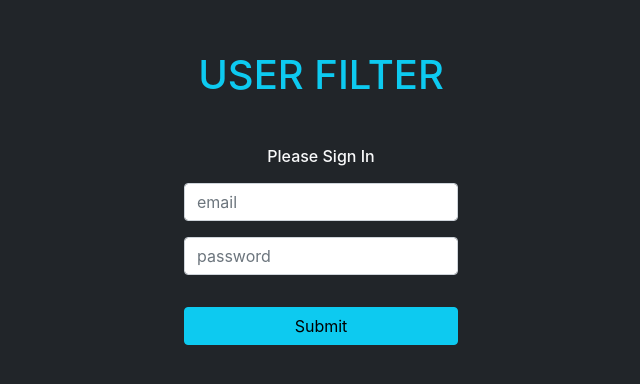
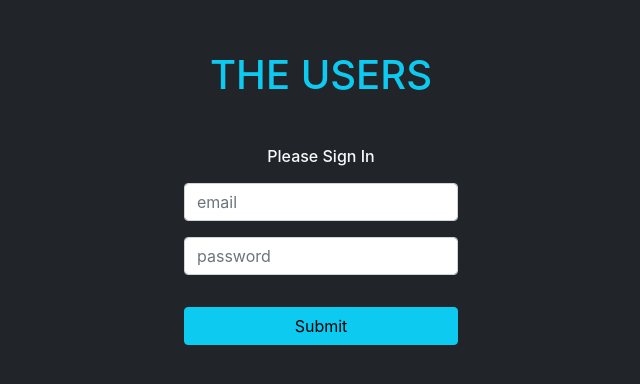
Before and after one commit to etheriuman/react-dataBoard, a React (Create React App) app: page /#/ in a window 1280 px wide. Shown: the part 202-586 px from the top of the page, without its empty margins (319-959 px from the left). Built offline with nearby package versions, Linux system fonts and the light colour scheme.

Commit message:
update: signin topic

```diff
--- a/src/pages/SignIn/index.js
+++ b/src/pages/SignIn/index.js
@@ -73,7 +73,7 @@ const SignIn = () => {
   return (
     <div className="h-100 d-flex justify-content-center align-items-center bg-dark">
       <div className="h-100 d-flex flex-column justify-content-center">
-        <h1 className="w-100 text-center mb-5 text-info">USER FILTER</h1>
+        <h1 className="w-100 text-center mb-5 text-info">THE USERS</h1>
         <h6 className="w-100 text-center mb-3 text-light">Please Sign In</h6>
           <input id="email" type="text" className="form-control mb-3" placeholder="email"></input>
           <input id="password" type="text" className="form-control mb-3" placeholder="password"></input>
```
